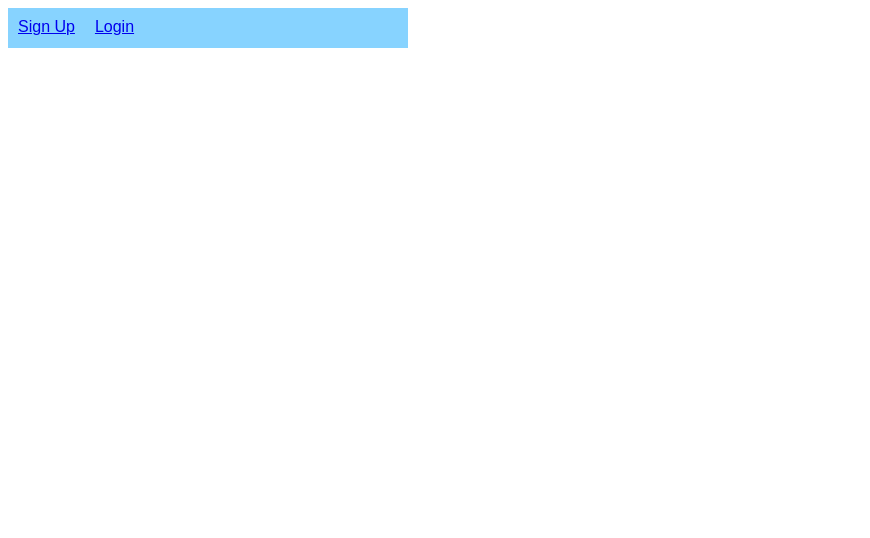
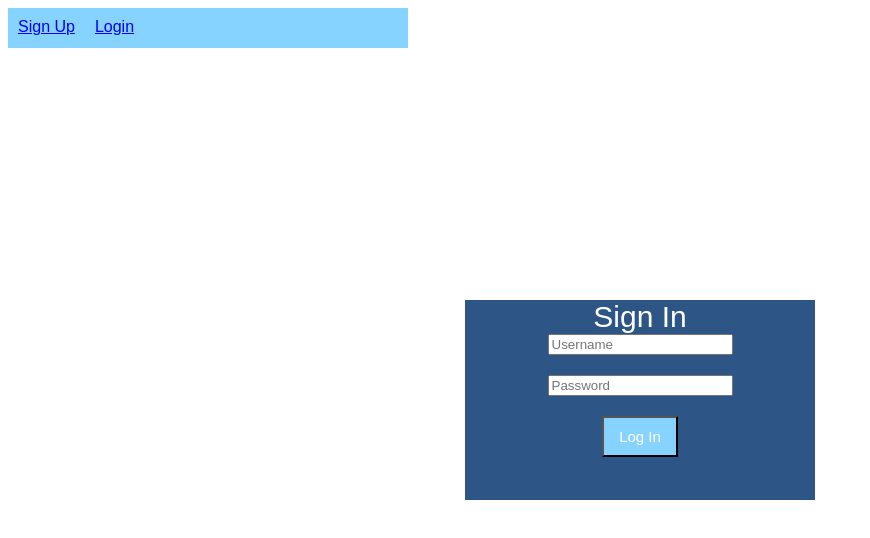
Before and after one commit to cookcb/node-authentication, a React app: page / in a window 1280 px wide. Shown: the top 538 px of the page, without its empty margins (0-870 px from the left). Built offline with nearby package versions, Linux system fonts and the light colour scheme.

Commit message:
Working on layout

```diff
--- a/src/components/App.js
+++ b/src/components/App.js
@@ -35,9 +35,10 @@ class App extends Component{
                             </li>
                         </ul>
                         <Switch>
-                            <Route path="/login" component={Login}></Route>
-                            <Route path="/register" component={Register}></Route>
-                            <Route path='/home' component={Home}></Route>
+                            <Route exact path="/" component = {Login}></Route>
+                            <Route exact path="/login" component={Login}></Route>
+                            <Route exact path="/register" component={Register}></Route>
+                            <Route exact path='/home' component={Home}></Route>
                         </Switch>
                     </div>
             </div>
```
Also changed, not shown: 1 other file (tests, documents, lock files or other folders).
